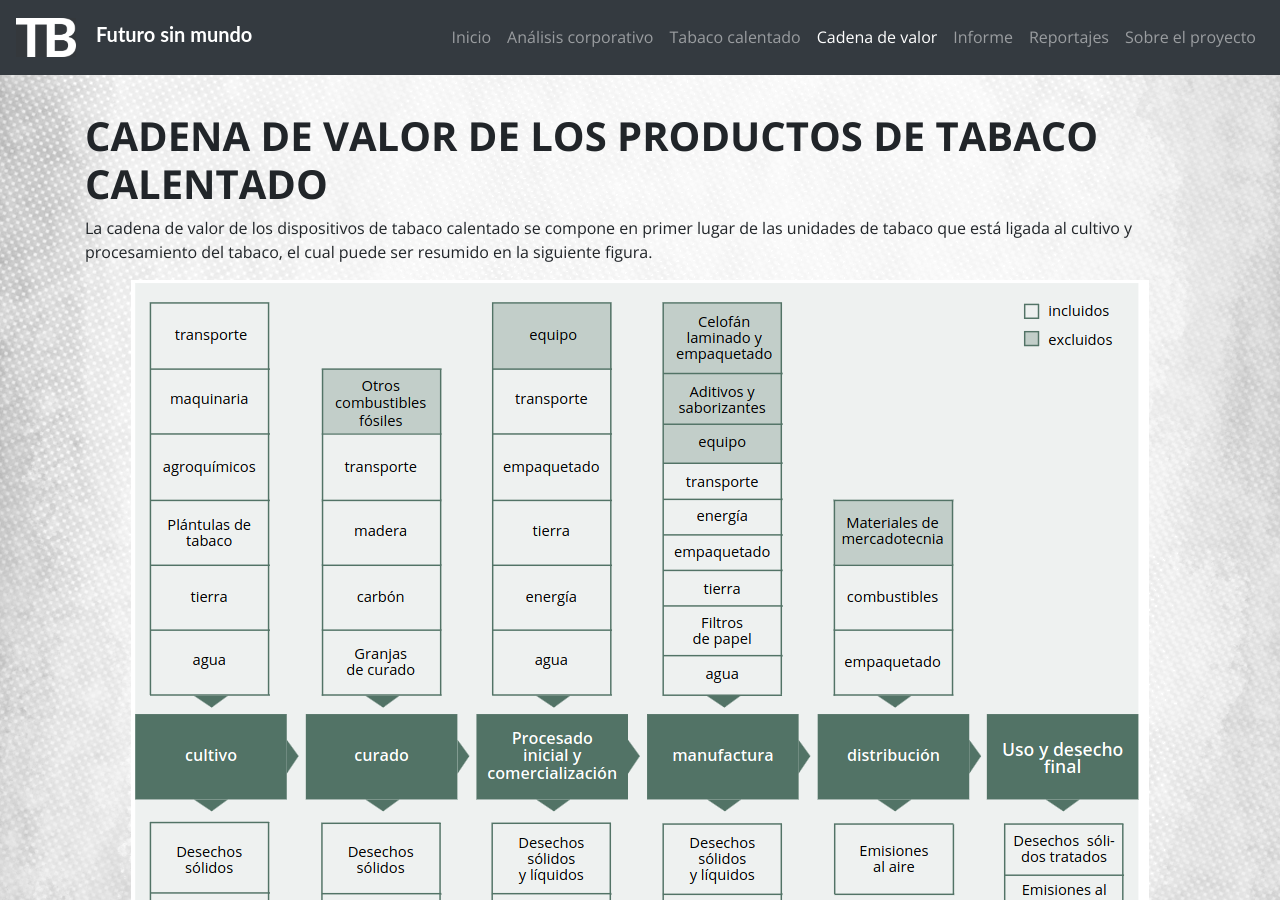
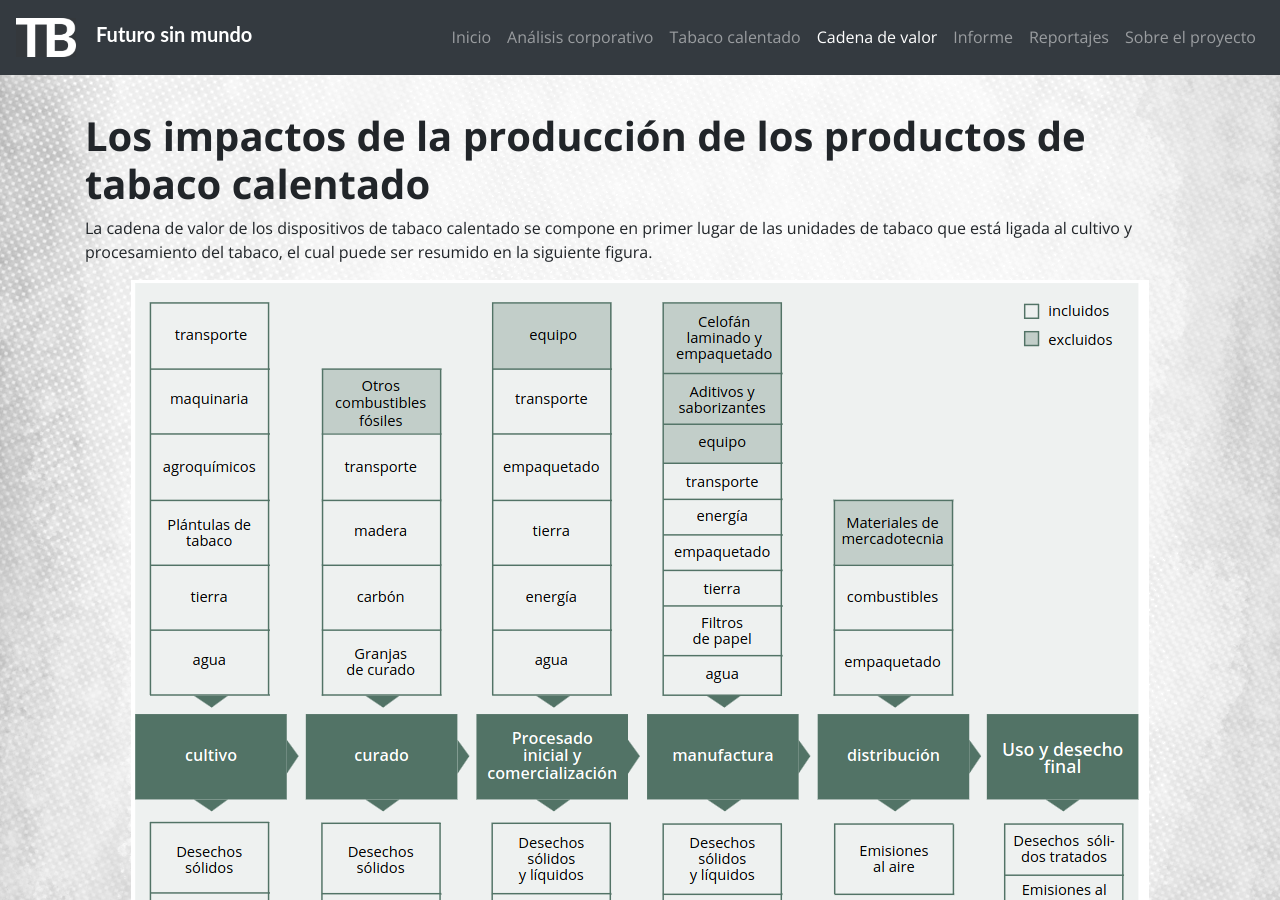
Before and after one commit to ProjectPODER/futurosinmundo, a Jekyll site: the page built from 4-cadenadevalor.md, in a window 1280 px wide and 900 px high. Built offline with Jekyll 4.4.1, drawn with Linux system fonts in a browser that asks for light colours.

Commit message:
Update 4-cadenadevalor.md

```diff
--- a/4-cadenadevalor.md
+++ b/4-cadenadevalor.md
@@ -4,7 +4,7 @@ title: Cadena de valor
 permalink: /cadena-de-valor/
 ---
 
-# CADENA DE VALOR DE LOS PRODUCTOS DE TABACO CALENTADO
+# Los impactos de la producción de los productos de tabaco calentado
 
 La cadena de valor de los dispositivos de tabaco calentado se compone en primer lugar de las unidades de tabaco que está ligada al cultivo y procesamiento del tabaco, el cual puede ser resumido en la siguiente figura.
 
```
